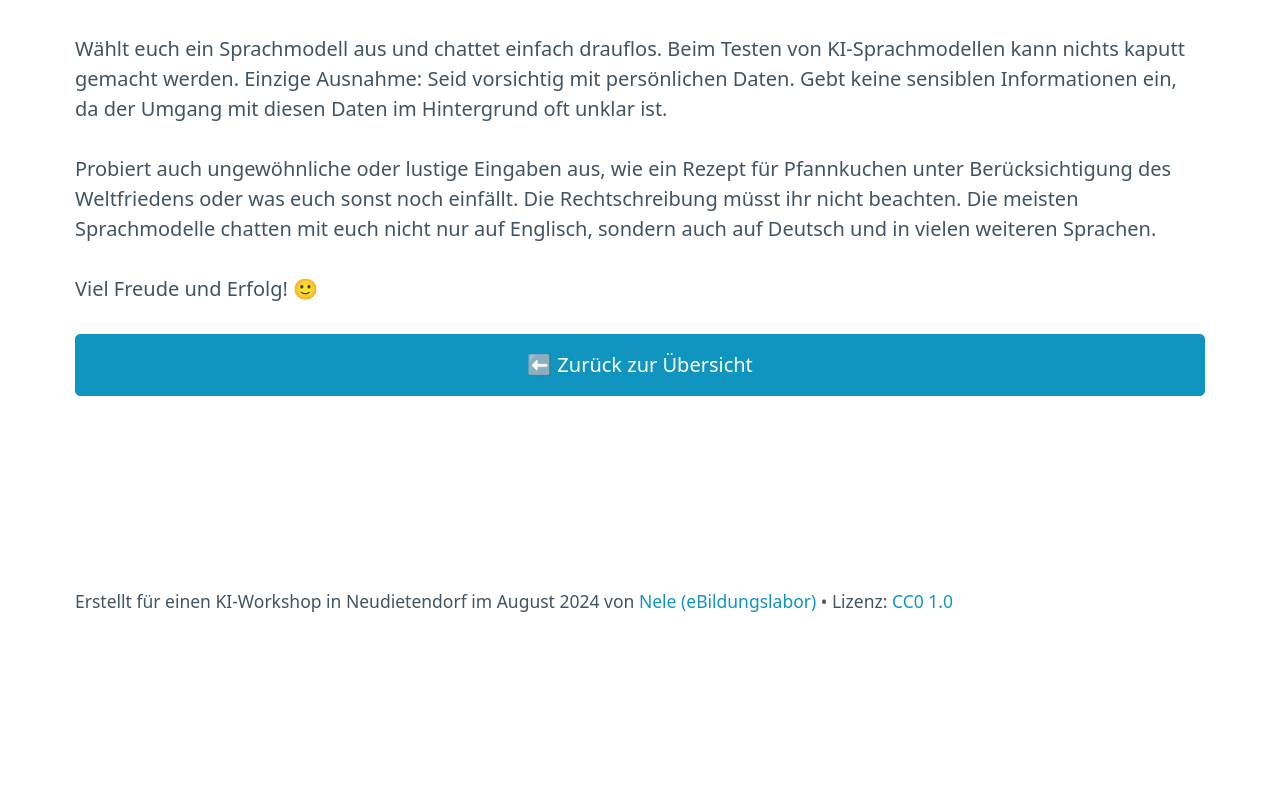
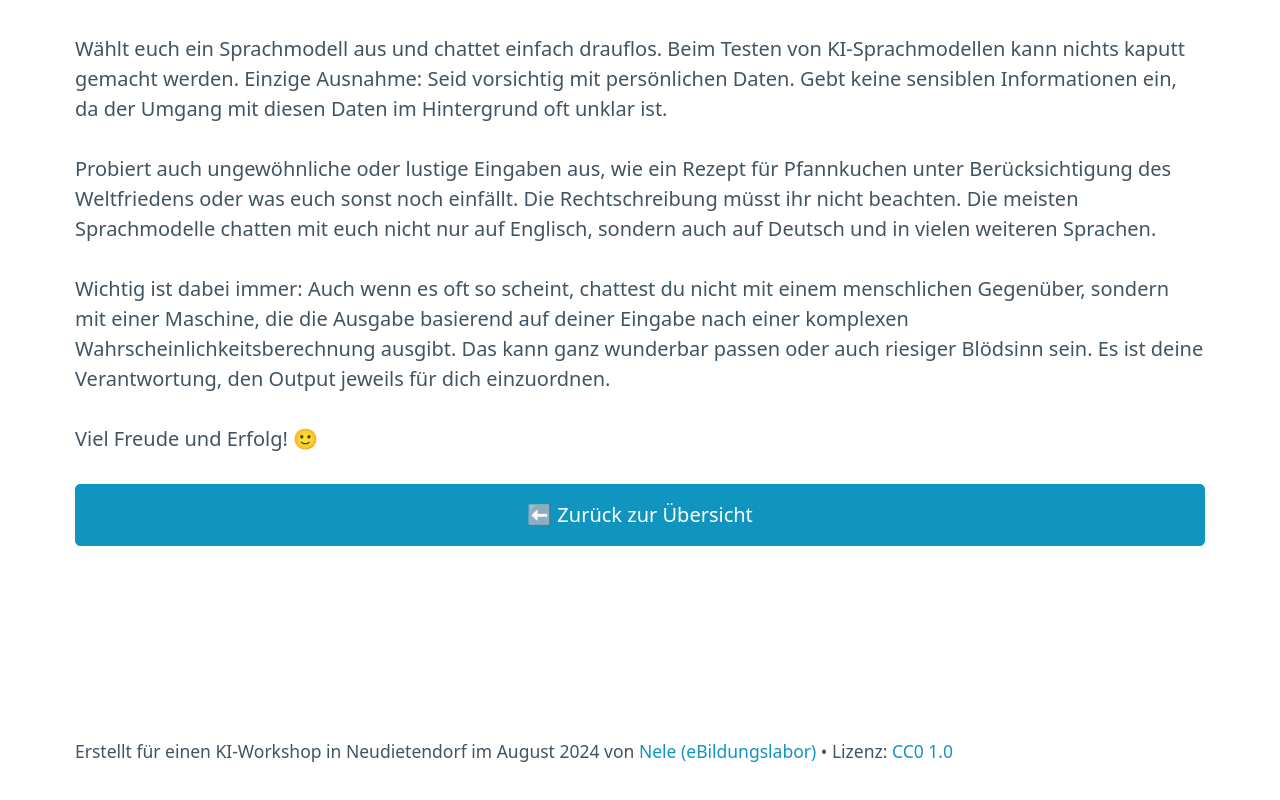
Before and after one commit to eBildungslabor/ki-stationen, a plain HTML site: page 1.html in a window 1280 px wide. Shown: the part 1096-1896 px from the top of the page. Before the commit the page ends 1792 px from the top, so only its background shows below. Drawn offline with Linux system fonts and the light colour scheme; a script that the page names is missing.

Commit message:
Update 1.html

```diff
--- a/1.html
+++ b/1.html
@@ -41,6 +41,7 @@
         <p>
             Probiert auch ungewöhnliche oder lustige Eingaben aus, wie ein Rezept für Pfannkuchen unter Berücksichtigung des Weltfriedens oder was euch sonst noch einfällt. Die Rechtschreibung müsst ihr nicht beachten. Die meisten Sprachmodelle chatten mit euch nicht nur auf Englisch, sondern auch auf Deutsch und in vielen weiteren Sprachen.
         </p>
+        <p>Wichtig ist dabei immer: Auch wenn es oft so scheint, chattest du nicht mit einem menschlichen Gegenüber, sondern mit einer Maschine, die die Ausgabe basierend auf deiner Eingabe nach einer komplexen Wahrscheinlichkeitsberechnung ausgibt. Das kann ganz wunderbar passen oder auch riesiger Blödsinn sein. Es ist deine Verantwortung, den Output jeweils für dich einzuordnen.
 
         <p>Viel Freude und Erfolg! 🙂</p>
 
```
